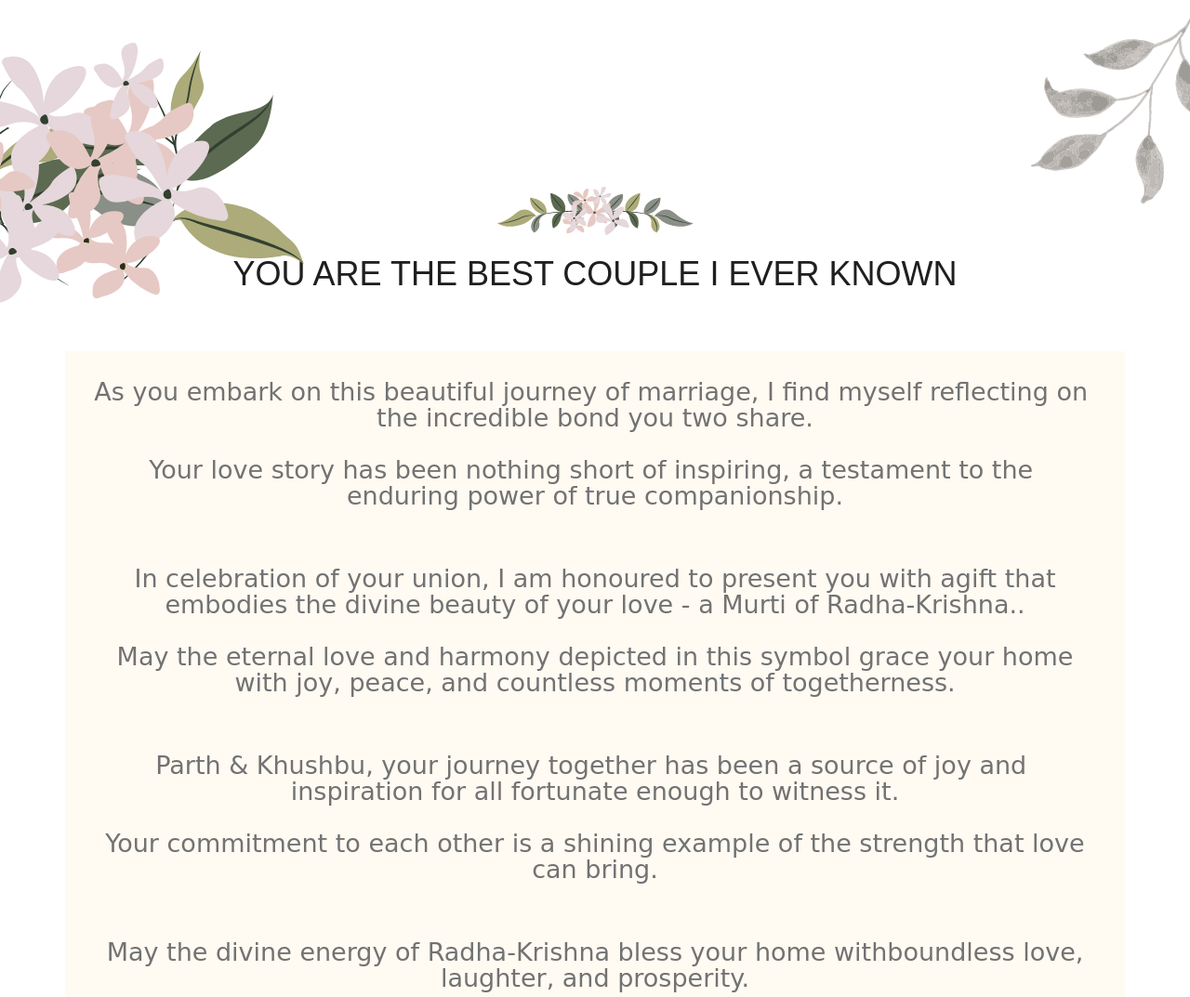
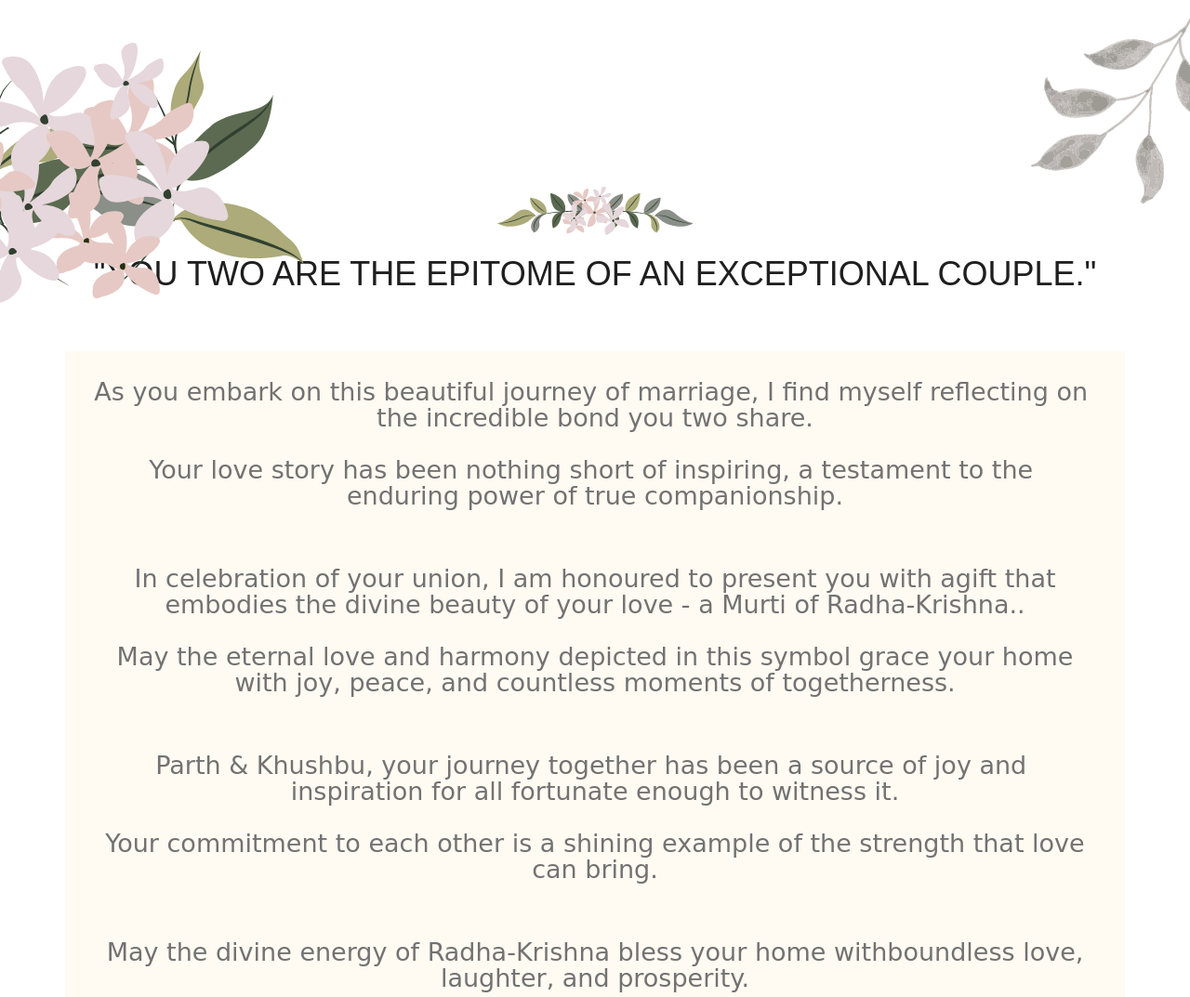
Before and after one commit to parsh98/eternal-unison-parth-khushbu, a plain HTML site: page index.html in a window 1280 px wide. Shown: the part 899-1972 px from the top of the page at 93% size. Drawn offline with Linux system fonts and the light colour scheme; some packages are replaced by stand-ins of ours; a web font is replaced by a local one.

Commit message:
Update index.html

```diff
--- a/index.html
+++ b/index.html
@@ -118,7 +118,10 @@
           <div class="col-xl-12">
             <div class="section_title text-center">
               <img src="img/banner/flowers.png" alt="" />
-              <h3>You are the best couple I ever known</h3>
+              <h3>
+
+                "You two are the epitome of an exceptional couple."
+              </h3>
             </div>
           </div>
         </div>
```
